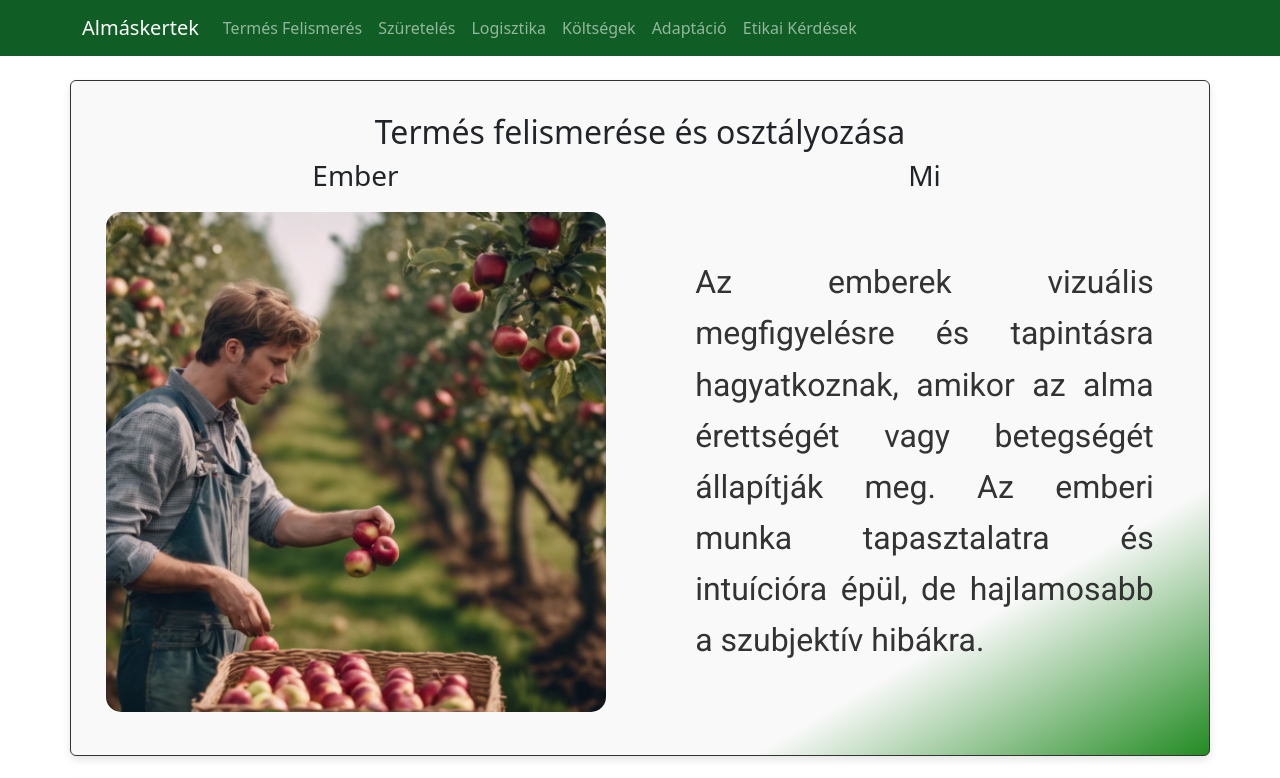
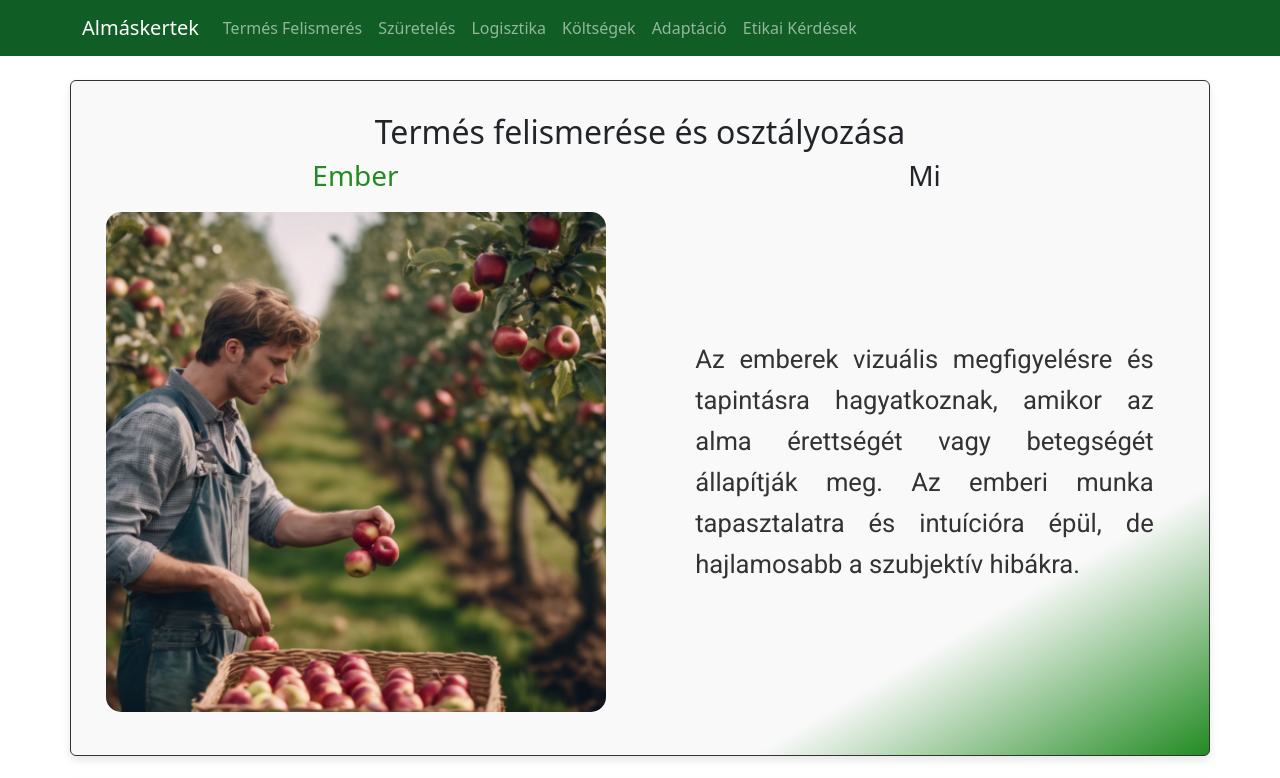
Before and after one commit to xauloq/IKTV_verseny, a React (Vite) app: page / in a window 1280 px wide. Shown: the top 778 px of the page. Built offline with nearby package versions, Linux system fonts and the light colour scheme.

Commit message:
section fix

```diff
--- a/src/components/Section.css
+++ b/src/components/Section.css
@@ -24,7 +24,7 @@
     border-radius: 20px;
     box-shadow: 0 4px 8px rgba(0, 0, 0, 0.1);
     transition: all 0.5s, outline-width 0.3s ease, outline-color 0.3s ease;
-    min-height: 300px;
+    height: clamp(35vh, 500px, 1000px);
     color: #f9f9f9;
     background-image: linear-gradient(to bottom right, #f9f9f9 80%, #228B22);
 }
@@ -80,7 +80,7 @@ section p {
     z-index: 1;
     margin: 5%;
     font-family: 'Roboto', sans-serif;
-    font-size: 2rem;
+    font-size: 1.6rem;
     line-height: 1.6;
     color: #333 !important;
     padding: 1rem;
@@ -102,6 +102,9 @@ img {
         border-radius: 15px;
         z-index: 5;
     }
+
+
+
     @keyframes slideIn {
         from {
             transform: translateY(80%);
--- a/src/components/Section.jsx
+++ b/src/components/Section.jsx
@@ -5,7 +5,7 @@ import './Section.css';
 function Section({ secCim, emberImgSrc, miImgSrc, emberText, miText }) {
     const [imgSrc, setImgSrc] = useState(emberImgSrc);
     const [isMiLayout, setIsMiLayout] = useState(false);
-    const [activeText, setActiveText] = useState('');
+    const [activeText, setActiveText] = useState('ember');
 
     useEffect(() => {
         [emberImgSrc, miImgSrc].forEach(src => {
```
